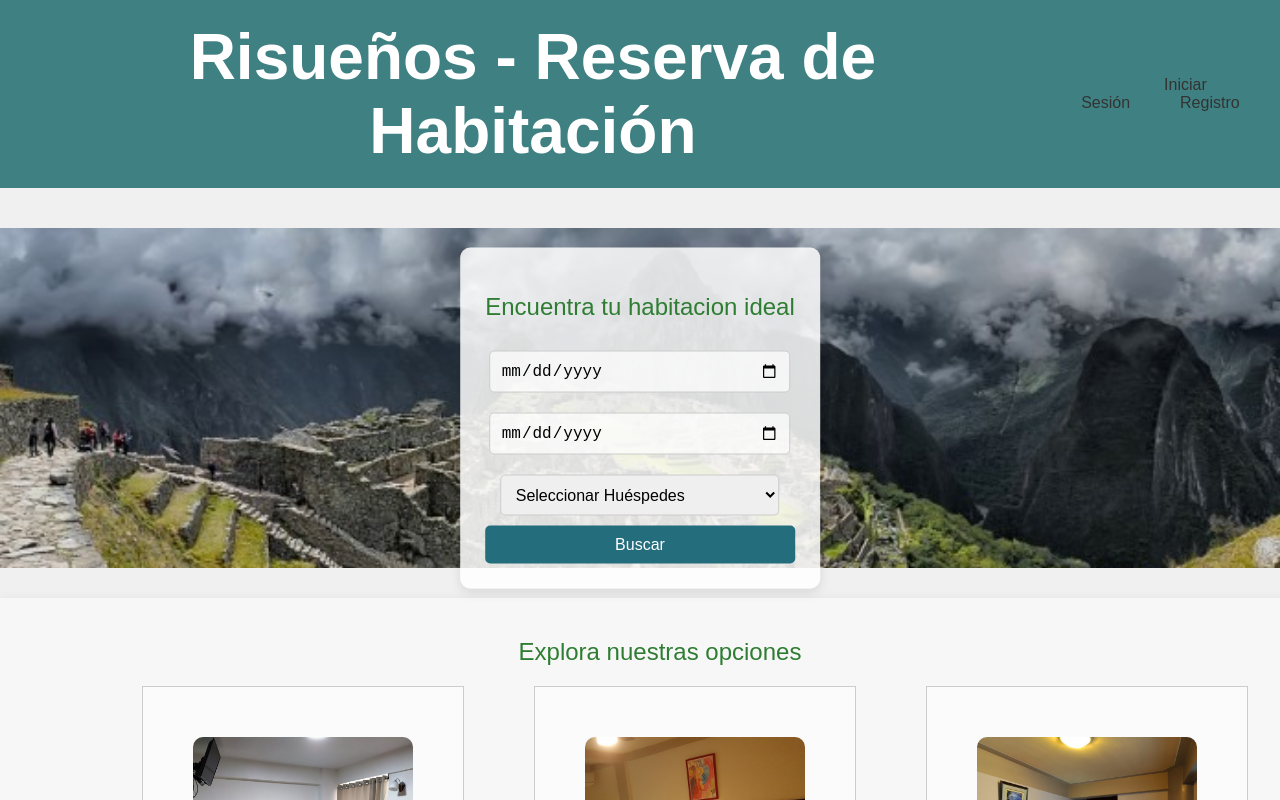
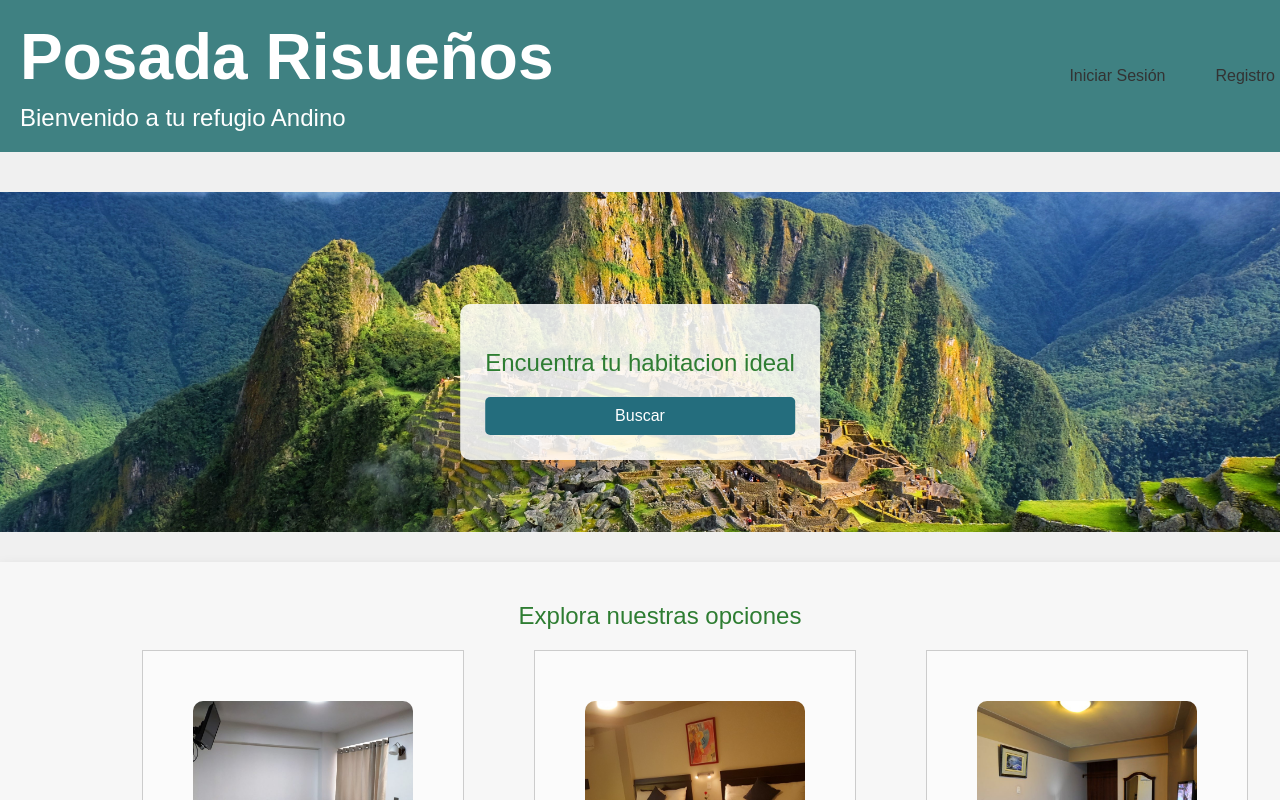
Before and after one commit to LosRexbytes/reservas-hoteles-mern, a React (Create React App) app: page / in a window 1280 px wide. Shown: the top 800 px of the page. Built offline with nearby package versions, Linux system fonts and the light colour scheme.

Commit message:
retoques del frontend e historial de reservas

```diff
--- a/src/App.js
+++ b/src/App.js
@@ -15,6 +15,8 @@ import ADMINDASHBOARD from './pages/AdminDashboard';
 import HABITACIONESADMIN from './pages/ListaHabitaciones';
 import './App.css';  // Importa los estilos generales de la aplicación
 import ListaHabitaciones from './pages/ListaHabitaciones';
+
+import HistorialReservas from './pages/HistorialReservas';
 
 function App() {
   return (
@@ -45,6 +47,10 @@ function App() {
           {/* Ruta para el formulario de ver habitaciones */}
           <Route path="/ver-hab" element={<VERHAB />} />
 
+          {/* Ruta para el formulario de ver historial de habitaciones */}
+          <Route path="/historial-habitaciones" element={<HistorialReservas />} />
+
+
           {/* Ruta para entrar al admin*/}
           <Route path="/admin-dashboard" element={<ADMINDASHBOARD />} />
           <Route path="/habitaciones" element={<ListaHabitaciones />} />
@@ -54,6 +60,8 @@ function App() {
           <Route path="/reservaAceptada" element={<ReservaAceptada />} />
 
 
+
+
         </Routes>
       </div>
     </Router>
--- a/src/pages/Bienvenida.css
+++ b/src/pages/Bienvenida.css
@@ -4,6 +4,27 @@ body {
   margin: 0;
   padding: 0;
   background-color: #f0f0f0;
+}
+
+.title-container {
+  display: flex;
+  flex-direction: column; /* Asegura que los títulos estén apilados */
+  align-items: flex-start; /* Alinea los elementos a la izquierda */
+  justify-content: center; /* Centra los elementos verticalmente */
+}
+
+.main-title {
+  font-size: 3rem; /* Título grande */
+  color: white;
+  text-align: left; /* Alinea el texto a la izquierda */
+  margin: 0; /* Elimina margen */
+}
+
+.sub-title {
+  font-size: 1.8rem; /* Título secundario un poco más pequeño */
+  color: white !important;
+  text-align: left; /* Alinea el texto a la izquierda */
+  margin-top: 5px; /* Separación entre los dos títulos */
 }
 
 .header {
--- a/src/pages/Bienvenida.js
+++ b/src/pages/Bienvenida.js
@@ -36,7 +36,10 @@ const Bienvenida = () => {
   return (
     <div>
       <header className="header">
-        <h1>Risueños - Reserva de Habitación</h1>
+        <div className="title-container">
+          <h1 className="main-title">Posada Risueños</h1>
+          <h2 className="sub-title">Bienvenido a tu refugio Andino</h2>
+        </div>
         <nav>
           <a href="/login" onClick={handleLogin}>Iniciar Sesión</a>
           <a href="/register" onClick={handleRegister}>Registro</a>
@@ -46,28 +49,7 @@ const Bienvenida = () => {
       <div className="banner">
         <form className="search-box" onSubmit={handleSubmit}>
           <h2>Encuentra tu habitacion ideal</h2>
-          <input
-            type="date"
-            placeholder="dd/mm/aaaa"
-            value={checkInDate}
-            onChange={(e) => setCheckInDate(e.target.value)}
-          />
-          <input
-            type="date"
-            placeholder="dd/mm/aaaa"
-            value={checkOutDate}
-            onChange={(e) => setCheckOutDate(e.target.value)}
-          />
-          <select
-            value={guests}
-            onChange={(e) => setGuests(e.target.value)}
-          >
-            <option value="" disabled>Seleccionar Huéspedes</option>
-            <option value="1">1 Huésped</option>
-            <option value="2">2 Huéspedes</option>
-            <option value="3">3 Huéspedes</option>
-            <option value="4">4 Huéspedes</option>
-          </select>
+
           <button onClick={handleBuscarhab}>Buscar</button>
         </form>
       </div>
--- a/src/pages/Buscarhabitaciones.js
+++ b/src/pages/Buscarhabitaciones.js
@@ -6,6 +6,7 @@ import matrimonialRoom from './assets/matrimonialRoom.jpg';
 import simpleRoom from './assets/simpleRoom.jpg';
 import doubleRoom from './assets/doubleRoom.jpg';
 import './Buscarhabitaciones.css';
+
 
 const Buscarhabitaciones = () => {
   const navigate = useNavigate();
@@ -93,7 +94,7 @@ const Buscarhabitaciones = () => {
     <div className="buscarhabitaciones">
       <header className="headerBH">
         <img src={hotelLogo} alt="Hotel Logo" className="hotel-logo" />
-        <h1>Bienvenidos al Hotel Risueños</h1>
+        <h1>Descansa bajo las estrellas de los Andes!</h1>
         <nav>
           <a href="/login" onClick={(e) => { e.preventDefault(); handleLogin(); }}>Iniciar Sesión</a>
           <a href="/register" onClick={(e) => { e.preventDefault(); handleRegister(); }}>Registro</a>
@@ -163,6 +164,7 @@ const Buscarhabitaciones = () => {
       <footer className="footer">
         <button className="button" onClick={handleVolver}>VOLVER</button>
         <button className="button primary" onClick={handleVERHAB}>VER HABITACIONES</button>
+        <button className="button" onClick={() => navigate('/historial-habitaciones')}>HISTORIAL DE RESERVAS</button>
       </footer>
     </div>
   );
--- /dev/null
+++ b/src/pages/HistorialReservas.js
@@ -0,0 +1,58 @@
+import React, { useState, useEffect } from 'react';
+import axios from 'axios';
+
+const HistorialReservas = () => {
+  const [reservas, setReservas] = useState([]);
+  const [error, setError] = useState('');
+
+  useEffect(() => {
+    const userId = "id_del_usuario"; // Reemplaza esto por el ID del usuario actual
+    const fetchHistorial = async () => {
+      try {
+        const response = await axios.get(`http://localhost:3001/api/historial-habitaciones/${userId}`);
+        setReservas(response.data);
+      } catch (err) {
+        setError(err.response?.data?.message || 'Error al cargar el historial de reservas');
+      }
+    };
+
+    fetchHistorial();
+  }, []);
+
+  return (
+    <div>
+      <h1>Historial de Reservas</h1>
+      {error && <p style={{ color: 'red' }}>{error}</p>}
+      {reservas.length > 0 ? (
+        <table>
+          <thead>
+            <tr>
+              <th>Tipo de Habitación</th>
+              <th>Precio por Noche</th>
+              <th>Check-In</th>
+              <th>Check-Out</th>
+              <th>Precio Total</th>
+              <th>Estado</th>
+            </tr>
+          </thead>
+          <tbody>
+            {reservas.map((reserva) => (
+              <tr key={reserva._id}>
+                <td>{reserva.room_id?.room_type || 'No especificado'}</td>
+                <td>{reserva.room_id?.price_per_night || 'No especificado'}</td>
+                <td>{new Date(reserva.check_in_date).toLocaleDateString()}</td>
+                <td>{new Date(reserva.check_out_date).toLocaleDateString()}</td>
+                <td>{reserva.total_price}</td>
+                <td>{reserva.status}</td>
+              </tr>
+            ))}
+          </tbody>
+        </table>
+      ) : (
+        <p>No hay reservas registradas</p>
+      )}
+    </div>
+  );
+};
+
+export default HistorialReservas;
--- a/src/pages/ReservaAceptada.js
+++ b/src/pages/ReservaAceptada.js
@@ -16,6 +16,8 @@ const ReservaAceptada = () => {
         <p>Gracias por reservar con HOTEL RISUEÑOS</p>
         <div className="button-sectionA"> {/* Sección para el botón */}
           <button className="button volver-button" onClick={handleVolver}>VOLVER</button>
+          <button className="button" onClick={() => navigate('/historial-habitaciones')}>HISTORIAL DE RESERVAS</button>
+
         </div>
       </div>
       <div className="image-section">
```
Also changed, not shown: server.js (+36 -45 lines), src/pages/assets/bienvenid.jpg.
